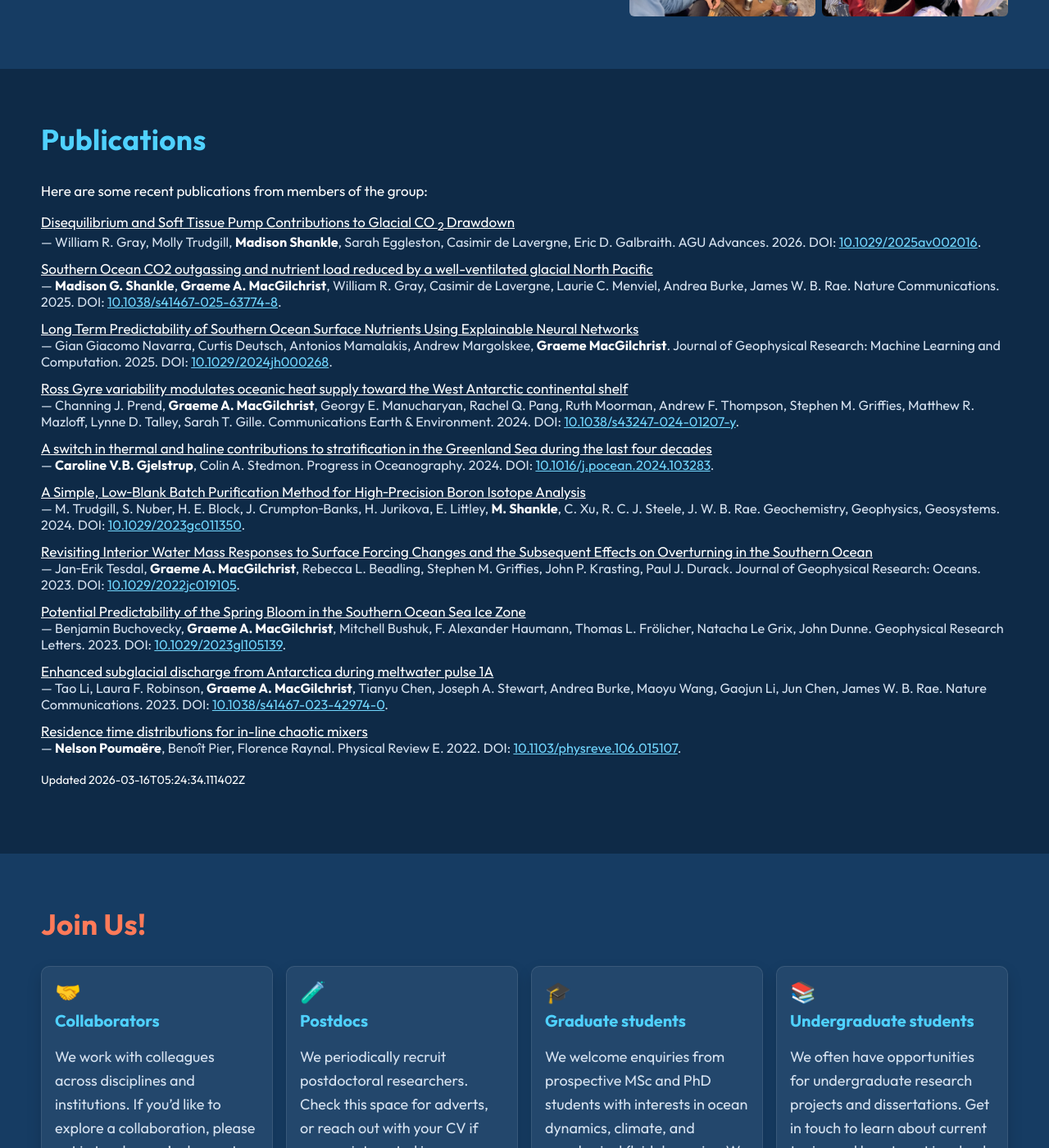
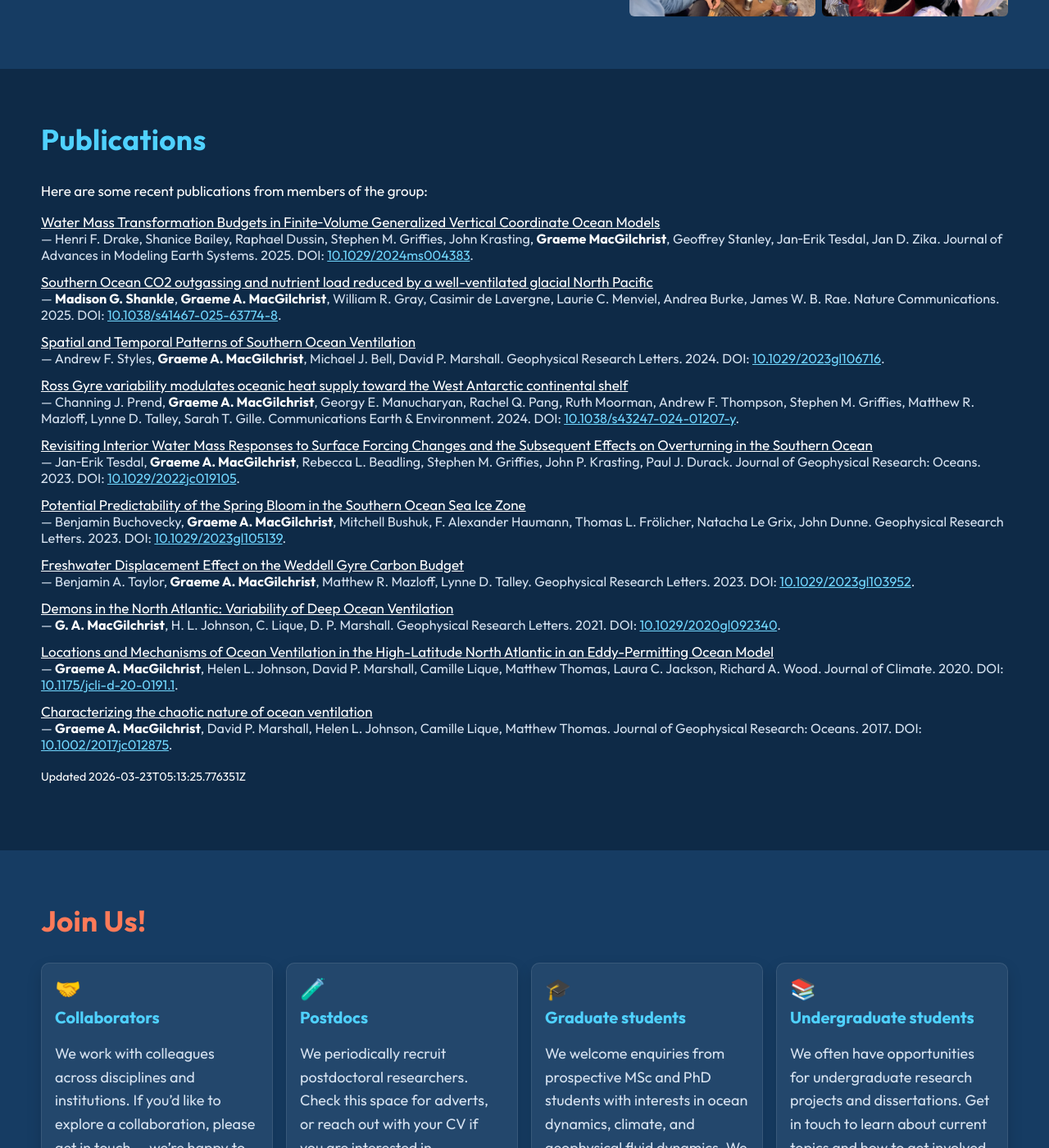
Before and after one commit to ODyn-StAndrews/ODyn-StAndrews.github.io, a Jekyll site: the page built from index.html, in a window 1280 px wide and 1400 px high, scrolled down 4870 px. Shown: the whole window at 82% size. Built offline with Jekyll 4.4.1, drawn with Linux system fonts in a browser that asks for light colours.

Commit message:
chore: update publications data

```diff
--- a/_data/publications.json
+++ b/_data/publications.json
@@ -1,22 +1,25 @@
 {
-  "generated_at": "2026-03-16T05:24:34.111402Z",
-  "count": 17,
+  "generated_at": "2026-03-23T05:13:25.776351Z",
+  "count": 12,
   "items": [
     {
-      "title": "Disequilibrium and Soft Tissue Pump Contributions to Glacial CO\n                    <sub>2</sub>\n                    Drawdown",
-      "authors": "William R. Gray, Molly Trudgill, Madison Shankle, Sarah Eggleston, Casimir de Lavergne, Eric D. Galbraith",
+      "title": "Water Mass Transformation Budgets in Finite\u2010Volume Generalized Vertical Coordinate Ocean Models",
+      "authors": "Henri F. Drake, Shanice Bailey, Raphael Dussin, Stephen M. Griffies, John Krasting, Graeme MacGilchrist, Geoffrey Stanley, Jan\u2010Erik Tesdal, Jan D. Zika",
       "authors_list": [
-        "William R. Gray",
-        "Molly Trudgill",
-        "Madison Shankle",
-        "Sarah Eggleston",
-        "Casimir de Lavergne",
-        "Eric D. Galbraith"
+        "Henri F. Drake",
+        "Shanice Bailey",
+        "Raphael Dussin",
+        "Stephen M. Griffies",
+        "John Krasting",
+        "Graeme MacGilchrist",
+        "Geoffrey Stanley",
+        "Jan\u2010Erik Tesdal",
+        "Jan D. Zika"
       ],
-      "venue": "AGU Advances",
-      "year": 2026,
-      "doi": "10.1029/2025av002016",
-      "url": "https://doi.org/10.1029/2025av002016",
+      "venue": "Journal of Advances in Modeling Earth Systems",
+      "year": 2025,
+      "doi": "10.1029/2024ms004383",
+      "url": "https://doi.org/10.1029/2024ms004383",
       "type": "journal-article"
     },
     {
@@ -38,19 +41,18 @@
       "type": "journal-article"
     },
     {
-      "title": "Long Term Predictability of Southern Ocean Surface Nutrients Using Explainable Neural Networks",
-      "authors": "Gian Giacomo Navarra, Curtis Deutsch, Antonios Mamalakis, Andrew Margolskee, Graeme MacGilchrist",
+      "title": "Spatial and Temporal Patterns of Southern Ocean Ventilation",
+      "authors": "Andrew F. Styles, Graeme A. MacGilchrist, Michael J. Bell, David P. Marshall",
       "authors_list": [
-        "Gian Giacomo Navarra",
-        "Curtis Deutsch",
-        "Antonios Mamalakis",
-        "Andrew Margolskee",
-        "Graeme MacGilchrist"
+        "Andrew F. Styles",
+        "Graeme A. MacGilchrist",
+        "Michael J. Bell",
+        "David P. Marshall"
       ],
-      "venue": "Journal of Geophysical Research: Machine Learning and Computation",
-      "year": 2025,
-      "doi": "10.1029/2024jh000268",
-      "url": "https://doi.org/10.1029/2024jh000268",
+      "venue": "Geophysical Research Letters",
+      "year": 2024,
+      "doi": "10.1029/2023gl106716",
+      "url": "https://doi.org/10.1029/2023gl106716",
       "type": "journal-article"
     },
     {
@@ -72,40 +74,6 @@
       "year": 2024,
       "doi": "10.1038/s43247-024-01207-y",
       "url": "https://doi.org/10.1038/s43247-024-01207-y",
-      "type": "journal-article"
-    },
-    {
-      "title": "A switch in thermal and haline contributions to stratification in the Greenland Sea during the last four decades",
-      "authors": "Caroline V.B. Gjelstrup, Colin A. Stedmon",
-      "authors_list": [
-        "Caroline V.B. Gjelstrup",
-        "Colin A. Stedmon"
-      ],
-      "venue": "Progress in Oceanography",
-      "year": 2024,
-      "doi": "10.1016/j.pocean.2024.103283",
-      "url": "https://doi.org/10.1016/j.pocean.2024.103283",
-      "type": "journal-article"
-    },
-    {
-      "title": "A Simple, Low\u2010Blank Batch Purification Method for High\u2010Precision Boron Isotope Analysis",
-      "authors": "M. Trudgill, S. Nuber, H. E. Block, J. Crumpton\u2010Banks, H. Jurikova, E. Littley, M. Shankle, C. Xu, R. C. J. Steele, J. W. B. Rae",
-      "authors_list": [
-        "M. Trudgill",
-        "S. Nuber",
-        "H. E. Block",
-        "J. Crumpton\u2010Banks",
-        "H. Jurikova",
-        "E. Littley",
-        "M. Shankle",
-        "C. Xu",
-        "R. C. J. Steele",
-        "J. W. B. Rae"
-      ],
-      "venue": "Geochemistry, Geophysics, Geosystems",
-      "year": 2024,
-      "doi": "10.1029/2023gc011350",
-      "url": "https://doi.org/10.1029/2023gc011350",
       "type": "journal-article"
     },
     {
@@ -144,79 +112,18 @@
       "type": "journal-article"
     },
     {
-      "title": "Enhanced subglacial discharge from Antarctica during meltwater pulse 1A",
-      "authors": "Tao Li, Laura F. Robinson, Graeme A. MacGilchrist, Tianyu Chen, Joseph A. Stewart, Andrea Burke, Maoyu Wang, Gaojun Li, Jun Chen, James W. B. Rae",
+      "title": "Freshwater Displacement Effect on the Weddell Gyre Carbon Budget",
+      "authors": "Benjamin A. Taylor, Graeme A. MacGilchrist, Matthew R. Mazloff, Lynne D. Talley",
       "authors_list": [
-        "Tao Li",
-        "Laura F. Robinson",
+        "Benjamin A. Taylor",
         "Graeme A. MacGilchrist",
-        "Tianyu Chen",
-        "Joseph A. Stewart",
-        "Andrea Burke",
-        "Maoyu Wang",
-        "Gaojun Li",
-        "Jun Chen",
-        "James W. B. Rae"
+        "Matthew R. Mazloff",
+        "Lynne D. Talley"
       ],
-      "venue": "Nature Communications",
+      "venue": "Geophysical Research Letters",
       "year": 2023,
-      "doi": "10.1038/s41467-023-42974-0",
-      "url": "https://doi.org/10.1038/s41467-023-42974-0",
-      "type": "journal-article"
-    },
-    {
-      "title": "Residence time distributions for in-line chaotic mixers",
-      "authors": "Nelson Pouma\u00ebre, Beno\u00eet Pier, Florence Raynal",
-      "authors_list": [
-        "Nelson Pouma\u00ebre",
-        "Beno\u00eet Pier",
-        "Florence Raynal"
-      ],
-      "venue": "Physical Review E",
-      "year": 2022,
-      "doi": "10.1103/physreve.106.015107",
-      "url": "https://doi.org/10.1103/physreve.106.015107",
-      "type": "journal-article"
-    },
-    {
-      "title": "Importance of the Antarctic Slope Current in the Southern Ocean Response to Ice Sheet Melt and Wind Stress Change",
-      "authors": "R. L. Beadling, J. P. Krasting, S. M. Griffies, W. J. Hurlin, B. Bronselaer, J. L. Russell, G. A. MacGilchrist, J.\u2010E. Tesdal, M. Winton",
-      "authors_list": [
-        "R. L. Beadling",
-        "J. P. Krasting",
-        "S. M. Griffies",
-        "W. J. Hurlin",
-        "B. Bronselaer",
-        "J. L. Russell",
-        "G. A. MacGilchrist",
-        "J.\u2010E. Tesdal",
-        "M. Winton"
-      ],
-      "venue": "Journal of Geophysical Research: Oceans",
-      "year": 2022,
-      "doi": "10.1029/2021jc017608",
-      "url": "https://doi.org/10.1029/2021jc017608",
-      "type": "journal-article"
-    },
-    {
-      "title": "Pliocene decoupling of equatorial Pacific temperature and pH gradients",
-      "authors": "Madison G. Shankle, Natalie J. Burls, Alexey V. Fedorov, Matthew D. Thomas, Wei Liu, Donald E. Penman, Heather L. Ford, Peter H. Jacobs, Noah J. Planavsky, Pincelli M. Hull",
-      "authors_list": [
-        "Madison G. Shankle",
-        "Natalie J. Burls",
-        "Alexey V. Fedorov",
-        "Matthew D. Thomas",
-        "Wei Liu",
-        "Donald E. Penman",
-        "Heather L. Ford",
-        "Peter H. Jacobs",
-        "Noah J. Planavsky",
-        "Pincelli M. Hull"
-      ],
-      "venue": "Nature",
-      "year": 2021,
-      "doi": "10.1038/s41586-021-03884-7",
-      "url": "https://doi.org/10.1038/s41586-021-03884-7",
+      "doi": "10.1029/2023gl103952",
+      "url": "https://doi.org/10.1029/2023gl103952",
       "type": "journal-article"
     },
     {
@@ -235,40 +142,21 @@
       "type": "journal-article"
     },
     {
-      "title": "Reframing the carbon cycle of the subpolar Southern Ocean",
-      "authors": "Graeme A. MacGilchrist, Alberto C. Naveira Garabato, Peter J. Brown, Lo\u00efc Jullion, Sheldon Bacon, Dorothee C. E. Bakker, Mario Hoppema, Michael P. Meredith, Sinhu\u00e9 Torres-Vald\u00e9s",
+      "title": "Locations and Mechanisms of Ocean Ventilation in the High-Latitude North Atlantic in an Eddy-Permitting Ocean Model",
+      "authors": "Graeme A. MacGilchrist, Helen L. Johnson, David P. Marshall, Camille Lique, Matthew Thomas, Laura C. Jackson, Richard A. Wood",
       "authors_list": [
         "Graeme A. MacGilchrist",
-        "Alberto C. Naveira Garabato",
-        "Peter J. Brown",
-        "Lo\u00efc Jullion",
-        "Sheldon Bacon",
-        "Dorothee C. E. Bakker",
-        "Mario Hoppema",
-        "Michael P. Meredith",
-        "Sinhu\u00e9 Torres-Vald\u00e9s"
+        "Helen L. Johnson",
+        "David P. Marshall",
+        "Camille Lique",
+        "Matthew Thomas",
+        "Laura C. Jackson",
+        "Richard A. Wood"
       ],
-      "venue": "Science Advances",
-      "year": 2019,
-      "doi": "10.1126/sciadv.aav6410",
-      "url": "https://doi.org/10.1126/sciadv.aav6410",
-      "type": "journal-article"
-    },
-    {
-      "title": "High-latitude ocean ventilation and its role in Earth's climate transitions",
-      "authors": "Alberto C. Naveira Garabato, Graeme A.\u00a0 MacGilchrist, Peter J. Brown, D. Gwyn Evans, Andrew J. S. Meijers, Jan D. Zika",
-      "authors_list": [
-        "Alberto C. Naveira Garabato",
-        "Graeme A.\u00a0 MacGilchrist",
-        "Peter J. Brown",
-        "D. Gwyn Evans",
-        "Andrew J. S. Meijers",
-        "Jan D. Zika"
-      ],
-      "venue": "Philosophical Transactions of the Royal Society A: Mathematical, Physical and Engineering Sciences",
-      "year": 2017,
-      "doi": "10.1098/rsta.2016.0324",
-      "url": "https://doi.org/10.1098/rsta.2016.0324",
+      "venue": "Journal of Climate",
+      "year": 2020,
+      "doi": "10.1175/jcli-d-20-0191.1",
+      "url": "https://doi.org/10.1175/jcli-d-20-0191.1",
       "type": "journal-article"
     },
     {
@@ -285,6 +173,23 @@
       "year": 2017,
       "doi": "10.1002/2017jc012875",
       "url": "https://doi.org/10.1002/2017jc012875",
+      "type": "journal-article"
+    },
+    {
+      "title": "The Arctic Ocean carbon sink",
+      "authors": "G.A. MacGilchrist, A.C. Naveira Garabato, T. Tsubouchi, S. Bacon, S. Torres-Vald\u00e9s, K. Azetsu-Scott",
+      "authors_list": [
+        "G.A. MacGilchrist",
+        "A.C. Naveira Garabato",
+        "T. Tsubouchi",
+        "S. Bacon",
+        "S. Torres-Vald\u00e9s",
+        "K. Azetsu-Scott"
+      ],
+      "venue": "Deep Sea Research Part I: Oceanographic Research Papers",
+      "year": 2014,
+      "doi": "10.1016/j.dsr.2014.01.002",
+      "url": "https://doi.org/10.1016/j.dsr.2014.01.002",
       "type": "journal-article"
     },
     {
```
